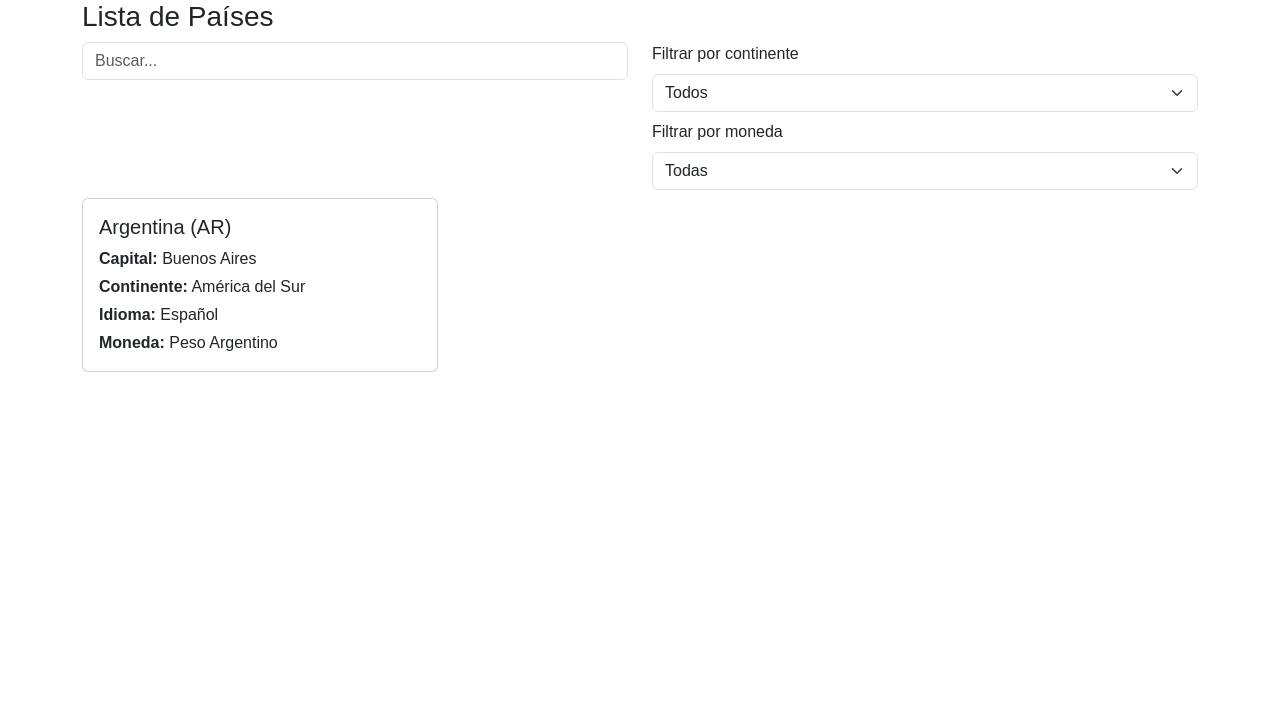
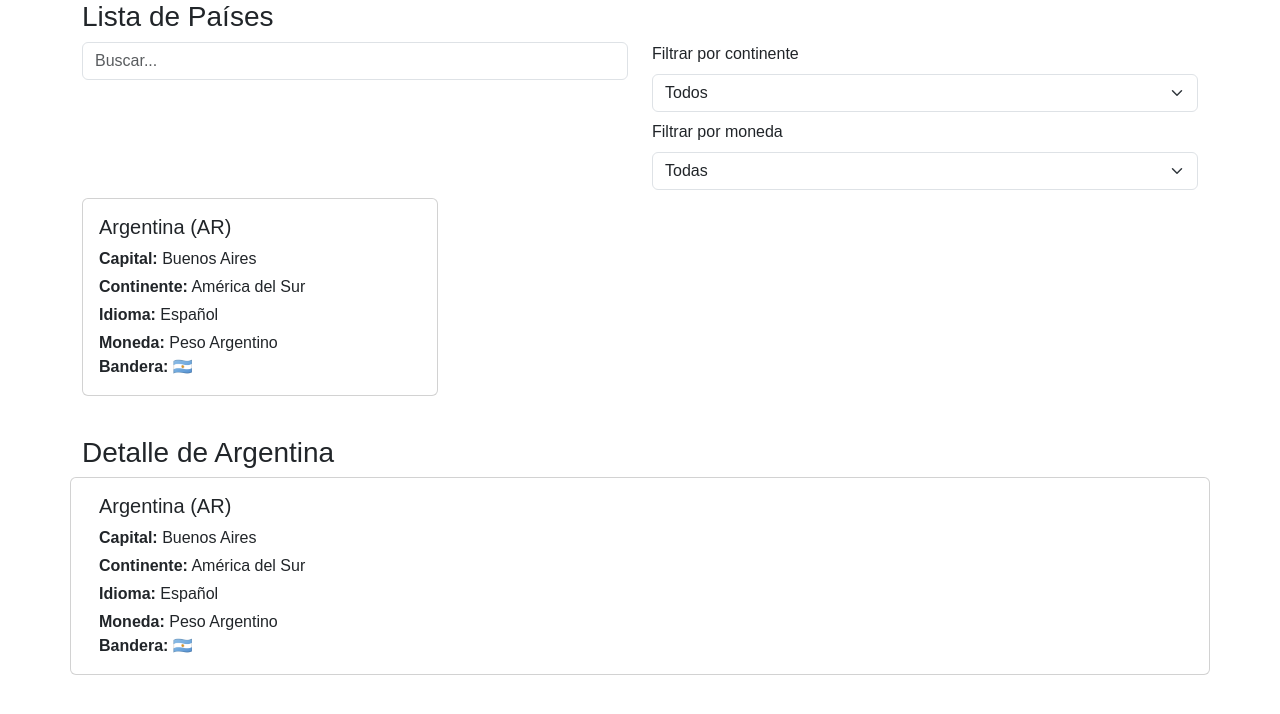
Before and after one commit to CaroMokka/countries-app, a React (Vite) app: page / in a window 1280 px wide. Shown: the top 714 px of the page. Built offline with nearby package versions, Linux system fonts and the light colour scheme.

Commit message:
feat(country-page): integrate detail page with reusable country component

```diff
--- a/src/App.tsx
+++ b/src/App.tsx
@@ -1,6 +1,12 @@
 import CountriesPage from "./pages/CountriesPage";
+import CountryPage from "./pages/CountryPage";
 function App() {
-  return <CountriesPage />;
+  return (
+    <>
+      <CountriesPage />
+      <CountryPage />
+    </>
+  );
 }
 
 export default App;
--- a/src/components/CountriesList.tsx
+++ b/src/components/CountriesList.tsx
@@ -1,8 +1,8 @@
-import type { CountryCardProps } from "./CountryCard";
+import type { CountryProps } from "../types/Country.types";
 import CountryCard from "./CountryCard";
 
 interface CountriesListProps {
-  countries: CountryCardProps[];
+  countries: CountryProps[];
   onCountryClick?: (code: string) => void; // opcional: navegación o acción
   className?: string; // por si quieres personalizar la grilla
 }
@@ -22,10 +22,12 @@ function CountriesList({
         {countries.map((country) => (
           <div key={country.code} className="col-12 col-md-6 col-lg-4 mb-4">
             <CountryCard
-              {...country}
-              onClick={
-                onCountryClick ? () => onCountryClick(country.code) : undefined
-              }
+              country={{
+                ...country,
+                onClick: onCountryClick
+                  ? () => onCountryClick(country.code)
+                  : undefined,
+              }}
             />
           </div>
         ))}
--- a/src/components/CountryCard.tsx
+++ b/src/components/CountryCard.tsx
@@ -1,46 +1,31 @@
-export interface CountryCardProps {
-  code: string;
-  name: string;
-  currency: string;
-  continent: string;
-  language: string;
-  capital: string;
-  className?: string;
-  onClick?: () => void;
-}
+import type { CountryProps } from "../types/Country.types";
 
-function CountryCard({
-  code,
-  name,
-  currency,
-  continent,
-  language,
-  capital,
-  className,
-  onClick,
-}: CountryCardProps) {
+function CountryCard({ country }: { country: CountryProps }) {
   return (
     <div
-      className={`country-card card mb-3 ${className ?? ""}`}
-      onClick={onClick}
-      role={onClick ? "button" : undefined}
-      style={{ cursor: onClick ? "pointer" : "default" }}
+      className={`country-card card mb-3 ${country.className ?? ""}`}
+      onClick={country.onClick}
+      role={country.onClick ? "button" : undefined}
+      style={{ cursor: country.onClick ? "pointer" : "default" }}
     >
       <div className="card-body">
         <h5 className="card-title mb-2">
-          {name} ({code})
+          {country.name} ({country.code})
         </h5>
         <p className="card-text mb-1">
-          <strong>Capital:</strong> {capital}
+          <strong>Capital:</strong> {country.capital}
         </p>
         <p className="card-text mb-1">
-          <strong>Continente:</strong> {continent}
+          <strong>Continente:</strong> {country.continent}
         </p>
         <p className="card-text mb-1">
-          <strong>Idioma:</strong> {language}
+          <strong>Idioma:</strong> {country.language}
         </p>
         <p className="card-text mb-0">
-          <strong>Moneda:</strong> {currency}
+          <strong>Moneda:</strong> {country.currency}
+        </p>
+        <p className="card-text mb-0">
+          <strong>Bandera:</strong> {country.emoji}
         </p>
       </div>
     </div>
--- a/src/pages/CountriesPage.tsx
+++ b/src/pages/CountriesPage.tsx
@@ -15,6 +15,7 @@ function CountriesPage() {
       continent: "América del Sur",
       language: "Español",
       capital: "Buenos Aires",
+      emoji: "🇦🇷",
     },
   ];
   function navigate(path: string) {
--- /dev/null
+++ b/src/pages/CountryPage.tsx
@@ -0,0 +1,29 @@
+// import { useParams } from "react-router-dom";
+import PageTitle from "../components/PageTitle";
+import CountryCard from "../components/CountryCard";
+
+function CountryPage() {
+  //   const { countryCode } = useParams<{ countryCode: string }>();
+
+  const countryMock = {
+    code: "AR",
+    name: "Argentina",
+    currency: "Peso Argentino",
+    continent: "América del Sur",
+    language: "Español",
+    capital: "Buenos Aires",
+    emoji: "🇦🇷",
+  };
+  return (
+    <div className="container">
+      <div className="row">
+        <PageTitle title={`Detalle de ${countryMock.name}`} />
+      </div>
+      <div className="row">
+        <CountryCard country={countryMock} />
+      </div>
+    </div>
+  );
+}
+
+export default CountryPage;
```
Also changed, not shown: src/types/Country.types.ts (added, +11 -0 lines).
